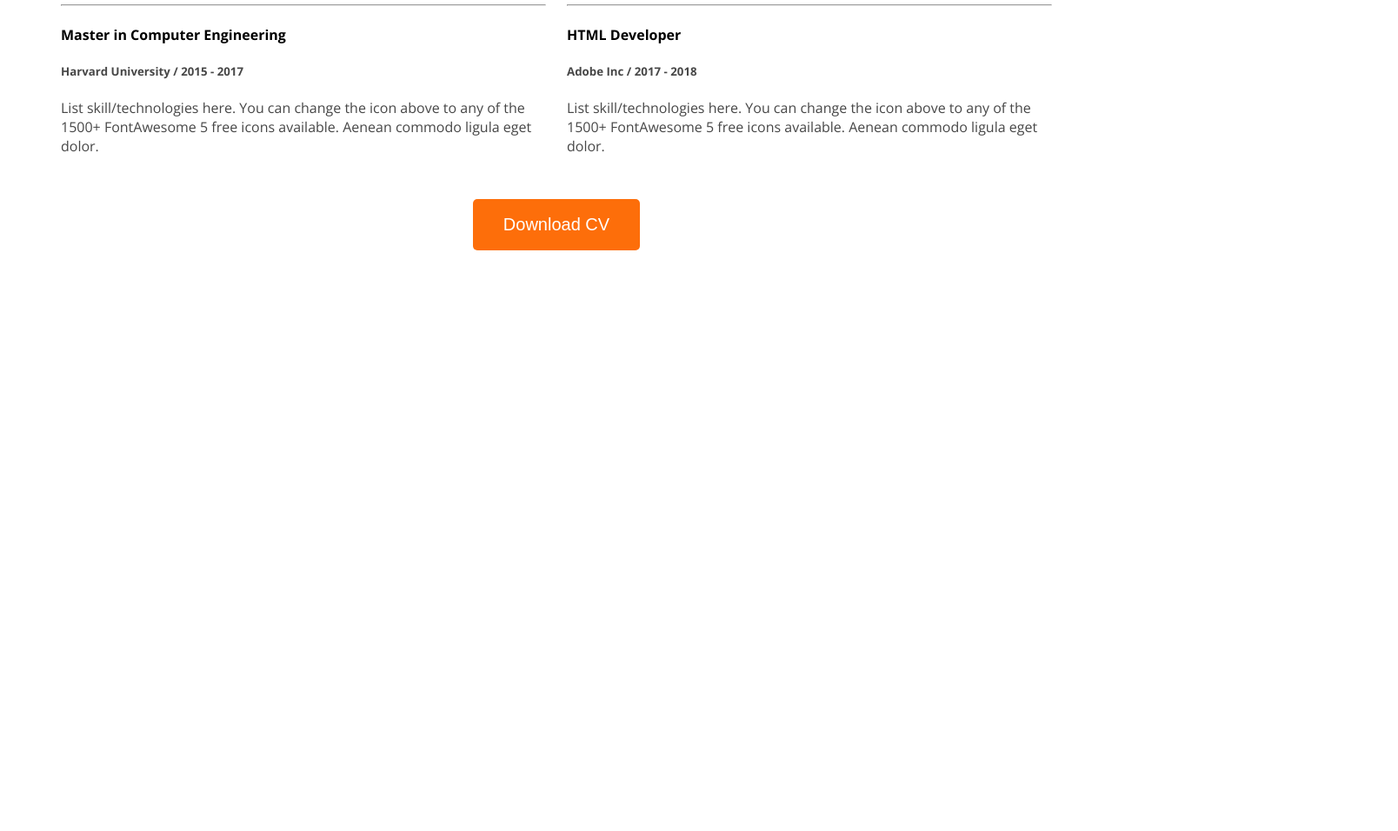
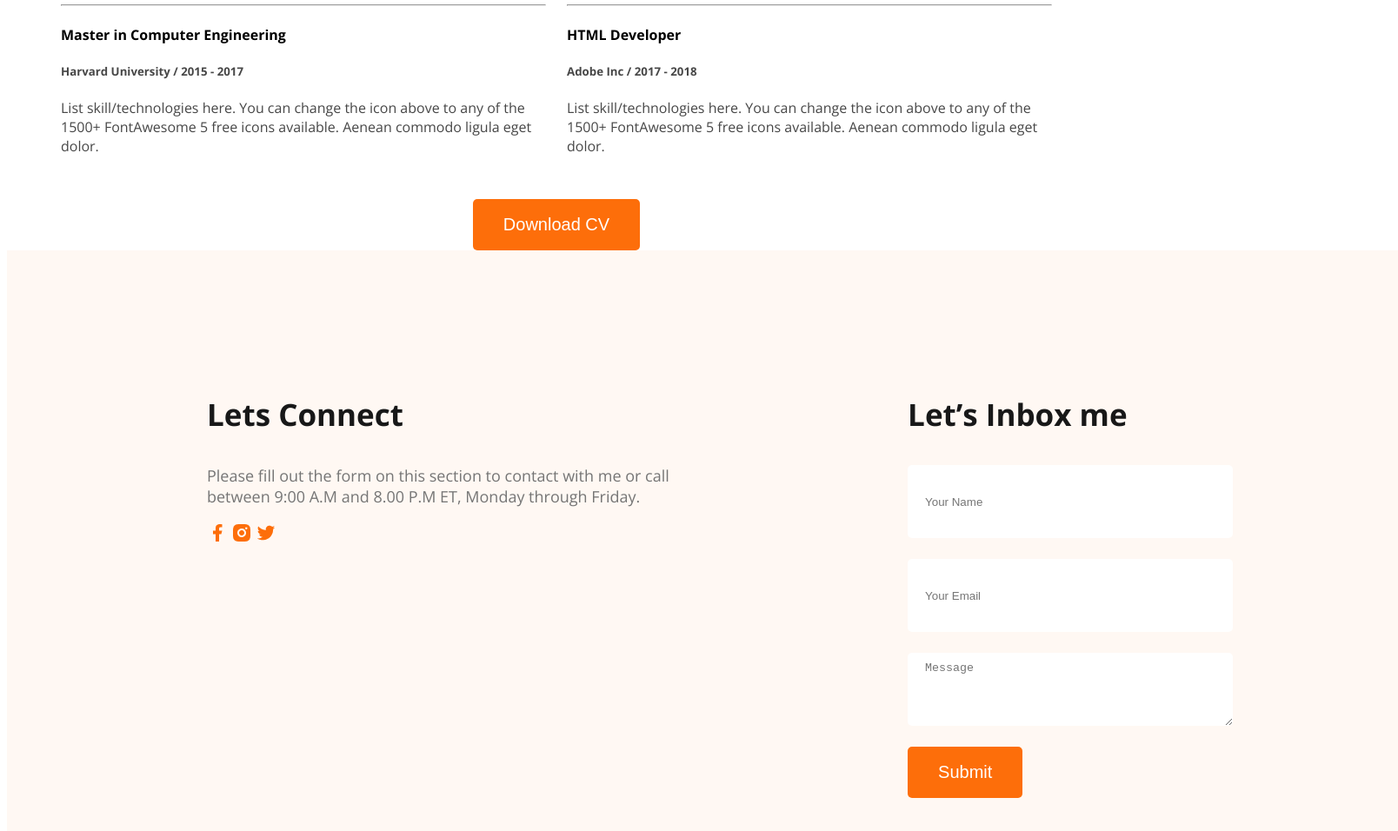
Before and after one commit to yeasirhosen1-web-devloper/Web-dev-portfolio, a plain HTML site: page index.html in a window 1280 px wide. Shown: the part 2666-3622 px from the top of the page at 87% size, 1608 px wide, since content can reach past the window. Before the commit the page ends 2962 px from the top, so only its background shows below. Drawn offline with nearby package versions, Linux system fonts and the light colour scheme.

Commit message:
all update may first website

```diff
--- a/Css/protfolio.css
+++ b/Css/protfolio.css
@@ -124,3 +124,25 @@
  .resume-btn{
     margin-top: 50px;
  }
+
+ /* footer styles */
+footer{
+    padding: 130px 230px;
+    display: flex;
+    gap: 100px;
+    width: 1140px;
+}
+.footer-column{
+    width: 50%;
+}
+
+footer input[type="text"],  footer input[type="email"], footer textarea{
+    height: 64px;
+    border-radius: 5px;
+    background-color: white;
+    display: block;
+    width: 100%;
+    padding: 10px 20px;
+    margin-bottom: 24px;
+    border: none;
+}
--- a/index.html
+++ b/index.html
@@ -170,8 +170,34 @@
 
 
     </main>
-    <footer>
+    <footer class="secendary-bg">
+         <div class="fotter-colmun">
+            <h3 class="section-title">
+                Lets Connect
+            </h3>
+            <p class="section-description">
+                Please fill out the form on this section to contact with me or call between 9:00 A.M and 8.00 P.M ET, Monday through Friday.
+            </p>
+            <div class="social-links">
+            <a href=""><img src="images/icons/facebook.png" alt=""></a>
+        <a href=""><img src="images/icons/insta.png" alt=""></a>
+        <a href=""><img src="images/icons/twitter.png" alt=""></a>
+            </div>
+        </div>
+       <div class="social-links">
 
+        </div>
+
+        </div>
+         <div class="footer-column">
+            <h3 class="section-title">Let’s Inbox me</h3>
+            <form action="">
+                <input type="text" name="" id="" placeholder="Your Name">
+                <input type="email" name="" id="" placeholder="Your Email">
+                <textarea name="" id="" cols="30" rows="20" placeholder="Message"></textarea>
+                <input class="btn-primary" type="submit" value="Submit">
+            </form>
+        </div>
     </footer>
 
 </body>
```
Also changed, not shown: 1 other file.
